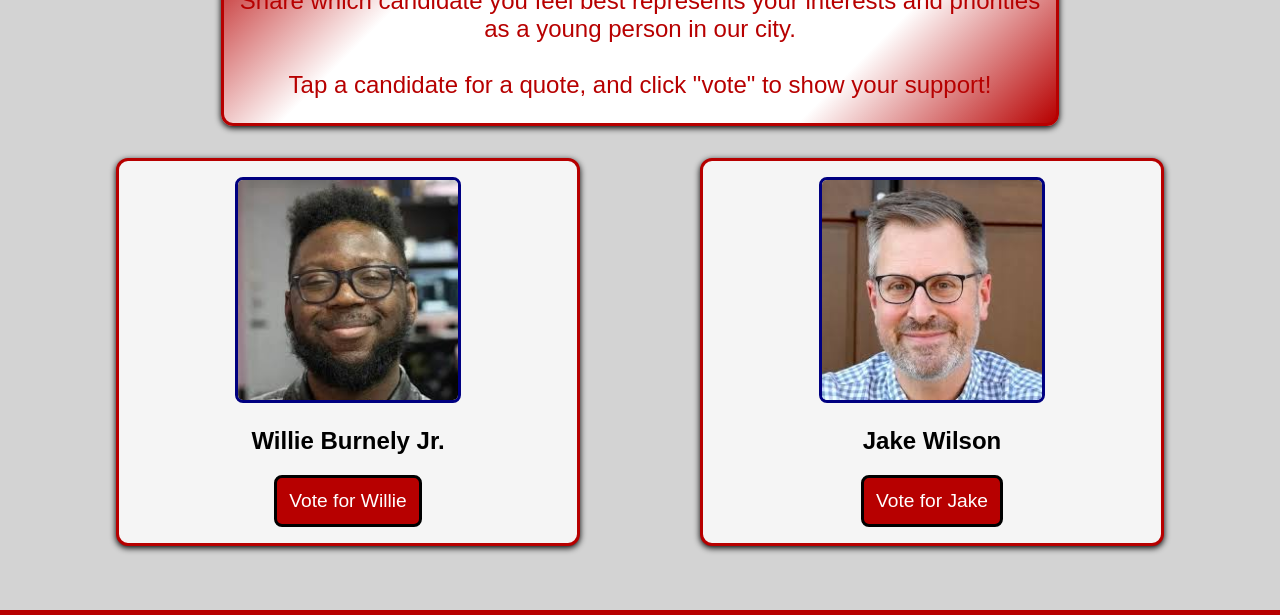
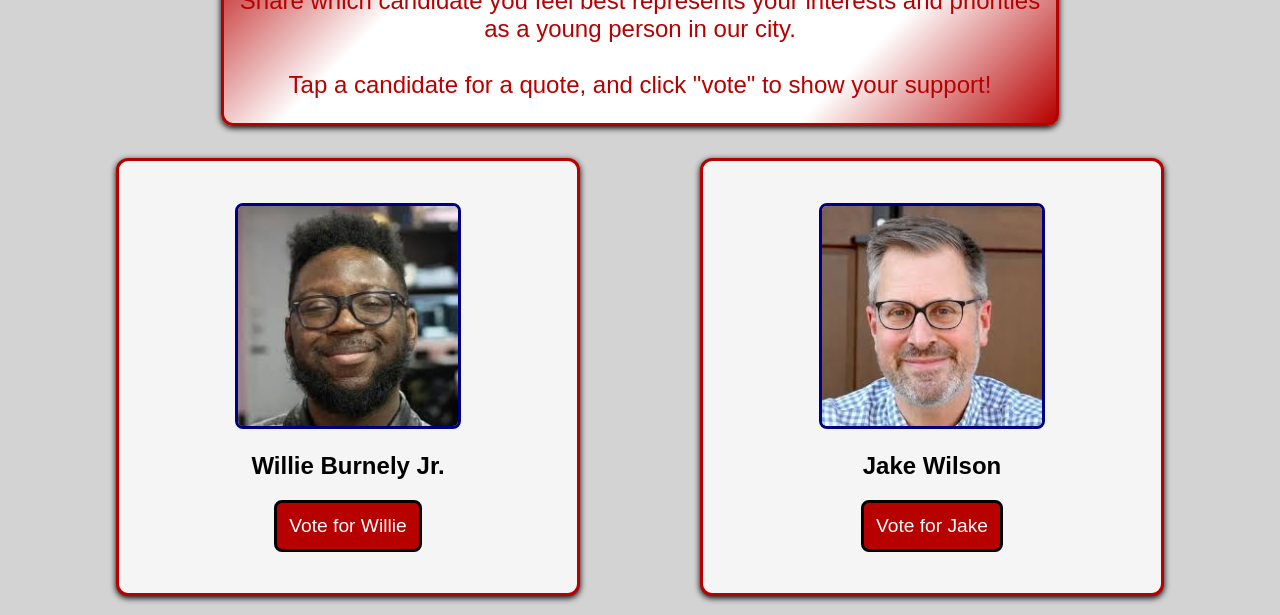
Before and after one commit to teen-empowerment/SYMF-External, a plain HTML site: page index.html in a window 1280 px wide. Shown: the part 98-713 px from the top of the page. Drawn offline with nearby package versions, Linux system fonts and the light colour scheme.

Commit message:
Update style2.css
- Resized cards to fit Willie's quote.
- Centered card content.

```diff
--- a/styles.css/style2.css
+++ b/styles.css/style2.css
@@ -57,6 +57,9 @@ h1 {
     transition: 0.5s;
     position: relative;
     transform-style: preserve-3d;
+    height: 25rem;
+    display: flex;
+    align-items: center;
 }
 
 .candidate-front,
```
